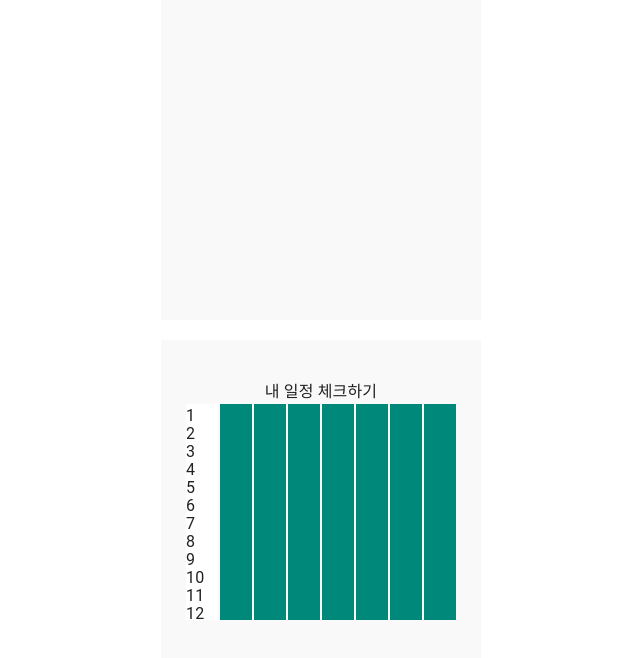
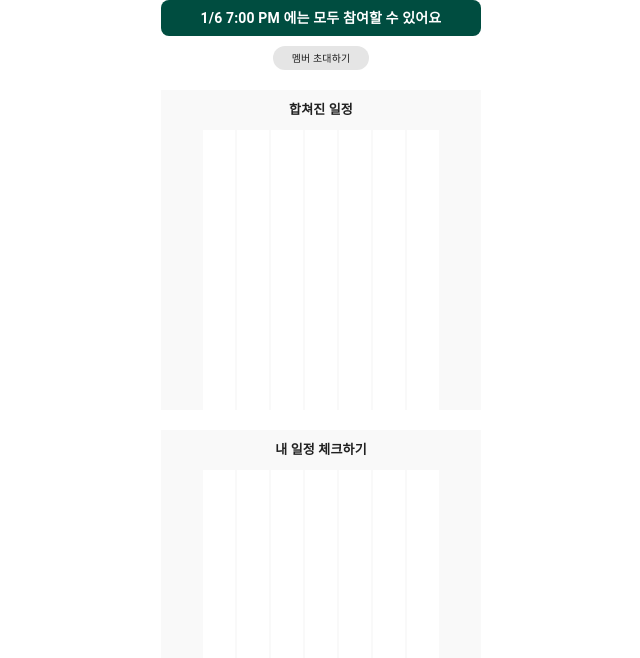
Before and after one commit to JoJangE/JoJangE-client, a Next.js app: page /project in a window 1280 px wide. Shown: the top 658 px of the page, without its empty margins (319-959 px from the left). Built offline with nearby package versions, Linux system fonts and the light colour scheme.

Commit message:
드래그 기능 데모

```diff
--- a/src/pages/project/index.tsx
+++ b/src/pages/project/index.tsx
@@ -1,12 +1,53 @@
-import React from 'react';
+import React, { useState, useMemo } from 'react';
 import styled from '@emotion/styled';
+
+const ScheduleTitle = styled.div`
+  font-weight: 700;
+  font-size: 13px;
+  display: flex;
+  align-items: center;
+  justify-content: center;
+  margin: 10px 0;
+`;
+
+const MessageBar = styled.div`
+  width: 320px;
+  height: 36px;
+  background-color: #004d40;
+  border-radius: 8px;
+  font-size: 14px;
+  color: white;
+  display: flex;
+  align-items: center;
+  justify-content: center;
+  cursor: pointer;
+  margin-bottom: 10px;
+  font-weight: 700;
+`;
+
+const InviteMember = styled.div`
+  width: 96px;
+  height: 24px;
+  border-radius: 12px;
+  background-color: #e5e5e5;
+  font-size: 10px;
+  display: flex;
+  align-items: center;
+  justify-content: center;
+  cursor: pointer;
+  margin-bottom: 20px;
+`;
 
 const ProjectContainer = styled.div`
   display: flex;
+  width: 100vw;
   align-items: center;
   justify-content: center;
   flex-direction: column;
   overflow-y: scroll;
+  &::-webkit-scrollbar {
+    display: 'none';
+  }
 `;
 
 const MyScaduleContainer = styled.div`
@@ -15,9 +56,11 @@ const MyScaduleContainer = styled.div`
   width: 320px;
   height: 320px;
   align-items: center;
-  justify-content: center;
   flex-direction: column;
-  /* overflow-y: scroll; */
+  overflow-y: scroll;
+  &::-webkit-scrollbar {
+    display: 'none';
+  }
 `;
 
 const CombinedScaduleContainer = styled.div`
@@ -26,25 +69,89 @@ const CombinedScaduleContainer = styled.div`
   height: 320px;
   align-items: center;
   justify-content: center;
-  flex-direction: row;
+  flex-direction: column;
   overflow-y: scroll;
+  &::-webkit-scrollbar {
+    display: 'none';
+  }
   margin-bottom: 20px;
 `;
 
-const Cell = styled.div(
-  {
+interface cellProps {
+  id: string;
+  checked: boolean;
+  time: number;
+  col: number;
+  row: number;
+  onMouseOver: (e: any) => void;
+  onMouseDown: (e: any) => void;
+}
+
+function Cell(props: cellProps) {
+  return (
+    <div
+      style={{
         // border: '1px solid black',
         width: '32px',
         height: '18px',
-  },
-  (props: { checked: boolean }) => ({ 'background-color': props.checked ? '#00897B' : 'white' }),
+        backgroundColor: props.checked ? '#00897B' : 'white',
+      }}
+      {...props}
+    />
   );
+}
+
+function Schedule(props: {
+  data: cellInfo[][];
+  func: { updateSchedule: (e: any) => void; startUpdateSchedule: (e: any) => void };
+}) {
+  const { data, func } = props;
+
+  return (
+    <CellContainer>
+      {data.map((cellArr, i) => {
+        return (
+          <CellColumnContainer key={i}>
+            {cellArr.map((cell, j) => {
+              const id = `${i}${j}`.toString();
+              const { time, checked } = cell;
+              return (
+                <Cell
+                  key={id}
+                  id={id}
+                  checked={checked}
+                  time={time}
+                  col={i}
+                  row={j}
+                  onMouseOver={func.updateSchedule}
+                  onMouseDown={func.startUpdateSchedule}
+                />
+              );
+            })}
+          </CellColumnContainer>
+        );
+      })}
+    </CellContainer>
+  );
+}
+
+// const Cell = styled.div(
+//   {
+//     border: '1px solid black',
+//     width: '32px',
+//     height: '18px',
+//   },
+//   (props: { checked: boolean; time: number; col: number; row: number }) => ({
+//     'background-color': props.checked ? '#00897B' : 'white',
+//   }),
+// );
 
 const CellContainer = styled.div`
   display: flex;
   align-items: center;
   justify-content: center;
   flex-direction: row;
+  margin-bottom: 10px;
 `;
 
 const CellColumnContainer = styled.div`
@@ -55,32 +162,123 @@ const CellColumnContainer = styled.div`
   width: 34px;
 `;
 
-const day = [0, 1, 2, 3, 4, 5, 6, 7];
+interface cellInfo {
+  time: number;
+  checked: boolean;
+}
+
+function initializeSchedule() {
+  const schedule: cellInfo[][] = [];
+  for (let i = 0; i < 7; i++) {
+    const cellArr: cellInfo[] = [];
+    for (let j = 0; j < 24; j++) {
+      cellArr.push({ time: j, checked: false });
+    }
+    schedule.push(cellArr);
+  }
+  return schedule;
+}
+
 export default function Project() {
   // const [cellInfo, setCellInfo] = useState();
-  return (
-    <ProjectContainer>
-      <CombinedScaduleContainer></CombinedScaduleContainer>
-      <MyScaduleContainer>
-        <div>내 일정 체크하기</div>
-        <CellContainer>
-          {day.map((element, i) => {
-            const cellArr = [];
-            for (let j = 0; j < 12; j++) {
-              if (i === 0) {
-                cellArr.push(
-                  <Cell key={`${i}${j}`} checked={false}>
-                    {j + 1}
-                  </Cell>,
-                );
+
+  const [schedule, setSchedule] = useState<cellInfo[][]>(() => {
+    return initializeSchedule();
+  });
+  // const [isClicked, setIsClicked] = useState<boolean>(false);
+  const [anchor, setAnchor] = useState({
+    anchorCol: 0,
+    anchorRow: 0,
+    startRow: 0,
+    anchorChecked: false,
+  });
+  const [start, setStart] = useState(false);
+  // const [state, dispatch] = useReducer(reducer, initializeSchedule())
+  // onmouseup => container or whole page
+  // onMouseDown => cell => Clicked true , update ClickedPosition ,setschedule => 클릭한 셀 업데이트
+  // onMouseOver => cell
+  function startUpdateSchedule(e: any) {
+    e.preventDefault();
+    // const time = e.currentTarget.getAttribute('time');
+    const col = e.currentTarget.getAttribute('col');
+    const row = e.currentTarget.getAttribute('row');
+
+    const { time, checked } = schedule[col][row];
+
+    setAnchor((current) => {
+      return { ...current, anchorCol: col, anchorRow: row, startRow: row, anchorChecked: !checked };
+    });
+
+    setSchedule((current) => {
+      const newSchedule = [...current];
+      newSchedule[col][row] = { ...newSchedule[col][row], checked: !checked };
+      return newSchedule;
+    });
+    setStart(true);
+  }
+
+  function updateSchedule(e: any) {
+    e.preventDefault();
+    if (start) {
+      const { anchorCol, anchorRow, startRow, anchorChecked } = anchor;
+      const col = e.currentTarget.getAttribute('col');
+      const row = e.currentTarget.getAttribute('row');
+
+      setSchedule((current) => {
+        let resultArr;
+        if (row > startRow) {
+          const newSchedule = [...current];
+          for (let i = startRow; i <= row; i++) {
+            newSchedule[col][i] = { ...newSchedule[col][i], checked: anchorChecked };
+          }
+          if (anchorRow > row) {
+            for (let i = row; i <= anchorRow; i++) {
+              newSchedule[col][i] = { ...newSchedule[col][i], checked: !anchorChecked };
+            }
+          }
+          resultArr = [...newSchedule];
+        } else if (row < startRow) {
+          const newSchedule = [...current];
+          for (let i = row; i <= startRow; i++) {
+            newSchedule[col][i] = { ...newSchedule[col][i], checked: anchorChecked };
+          }
+          if (anchorRow < row) {
+            for (let i = anchorRow; i <= row; i++) {
+              newSchedule[col][i] = { ...newSchedule[col][i], checked: !anchorChecked };
+            }
+          }
+          resultArr = [...newSchedule];
         } else {
-                cellArr.push(<Cell key={`${i}${j}`} checked={true} />);
+          resultArr = [...current];
+        }
+        setAnchor((currentAnchor) => {
+          return { ...currentAnchor, anchorRow: row };
+        });
+        return resultArr;
+      });
     }
   }
 
-            return <CellColumnContainer key={i}>{cellArr}</CellColumnContainer>;
-          })}
-        </CellContainer>
+  function endUpdateSchedule(e: any) {
+    e.preventDefault();
+    setStart(false);
+  }
+
+  const memoizedSchedule = useMemo(() => {
+    return <Schedule data={schedule} func={{ updateSchedule, startUpdateSchedule }} />;
+  }, [schedule]);
+
+  return (
+    <ProjectContainer onMouseUp={endUpdateSchedule}>
+      <MessageBar>1/6 7:00 PM 에는 모두 참여할 수 있어요</MessageBar>
+      <InviteMember>멤버 초대하기</InviteMember>
+      <CombinedScaduleContainer>
+        <ScheduleTitle>합쳐진 일정</ScheduleTitle>
+        {memoizedSchedule}
+      </CombinedScaduleContainer>
+      <MyScaduleContainer>
+        <ScheduleTitle>내 일정 체크하기</ScheduleTitle>
+        {memoizedSchedule}
       </MyScaduleContainer>
     </ProjectContainer>
   );
```
Also changed, not shown: src/api/api.ts (added, +7 -0 lines), src/components/room/room.style.tsx (added, +50 -0 lines), src/components/room/room.tsx (added, +18 -0 lines), src/pages/room/index.tsx (added, +7 -0 lines), src/pages/roomlist/index.tsx (+15 -5 lines), 1 other file (tests, documents, lock files or other folders). Lines whose indentation alone changed are shown as unchanged.
